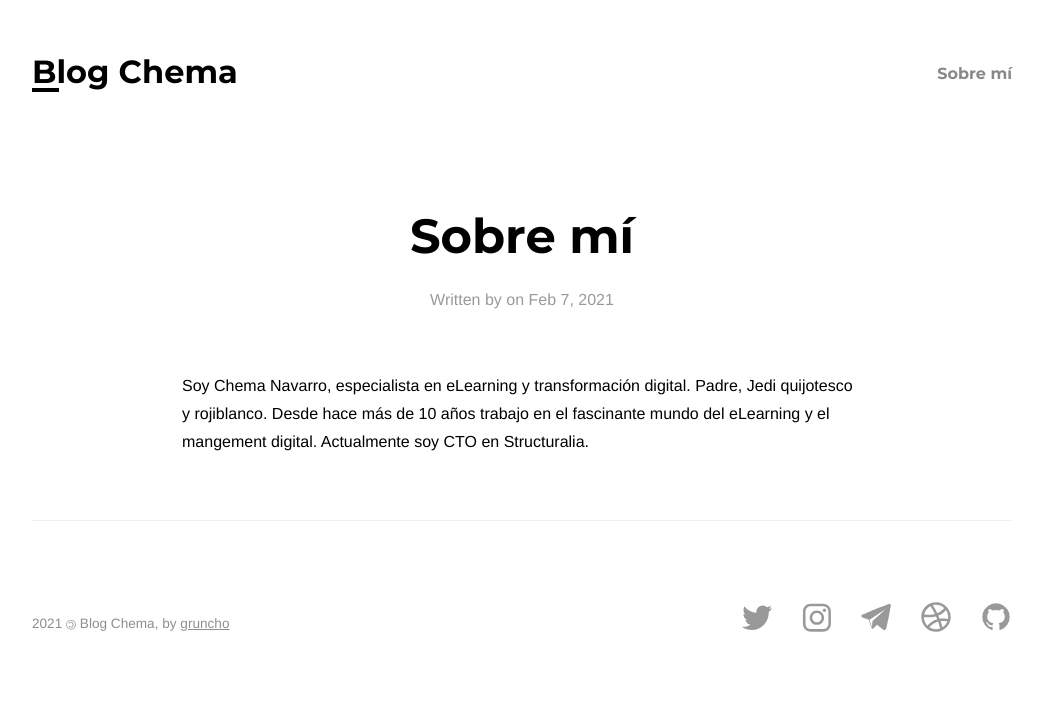
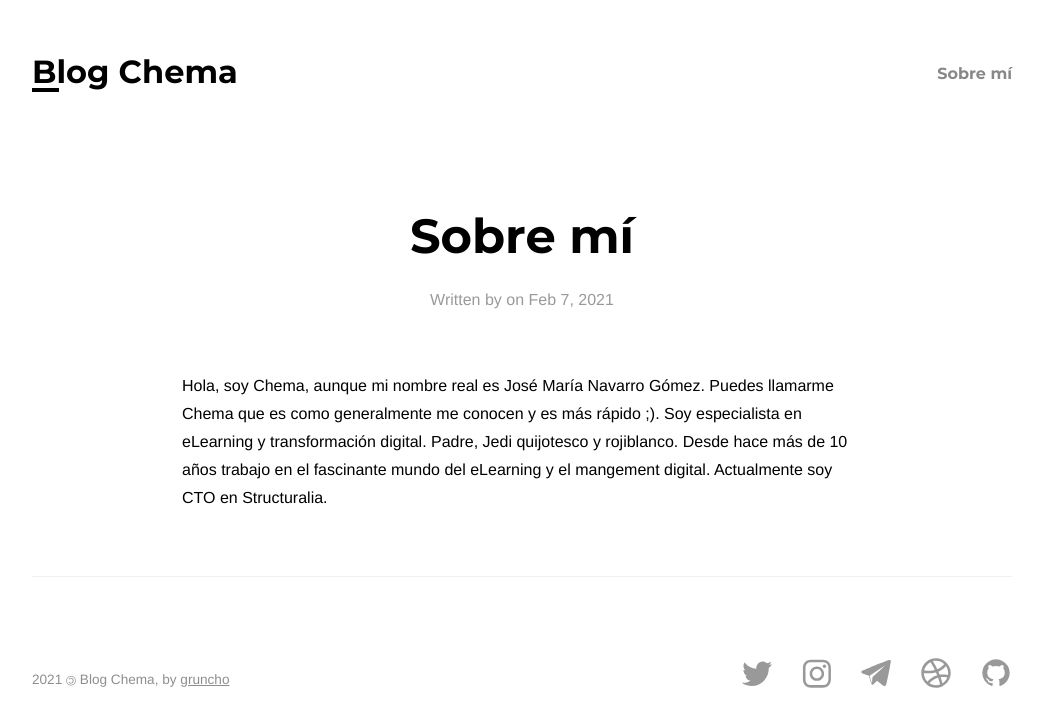
Before and after one commit to arqueochema/blog, a Jekyll site: the page built from about.md, in a window 1280 px wide. Shown: the top 727 px of the page, without its empty margins (118-1161 px from the left). Built offline with Jekyll 4.4.1, drawn with Linux system fonts in a browser that asks for light colours.

Commit message:
Update about.md

```diff
--- a/about.md
+++ b/about.md
@@ -5,4 +5,4 @@ permalink: /about/
 date: 2021-02-07 09:00:00 +0200
 author: Chema
 ---
-Soy Chema Navarro, especialista en eLearning y transformación digital. Padre, Jedi quijotesco y rojiblanco. Desde hace más de 10 años trabajo en el fascinante mundo del eLearning y el mangement digital. Actualmente soy CTO en Structuralia.
+Hola, soy Chema, aunque mi nombre real es José María Navarro Gómez. Puedes llamarme Chema que es como generalmente me conocen y es más rápido ;).  Soy especialista en eLearning y transformación digital. Padre, Jedi quijotesco y rojiblanco. Desde hace más de 10 años trabajo en el fascinante mundo del eLearning y el mangement digital. Actualmente soy CTO en Structuralia.
```
